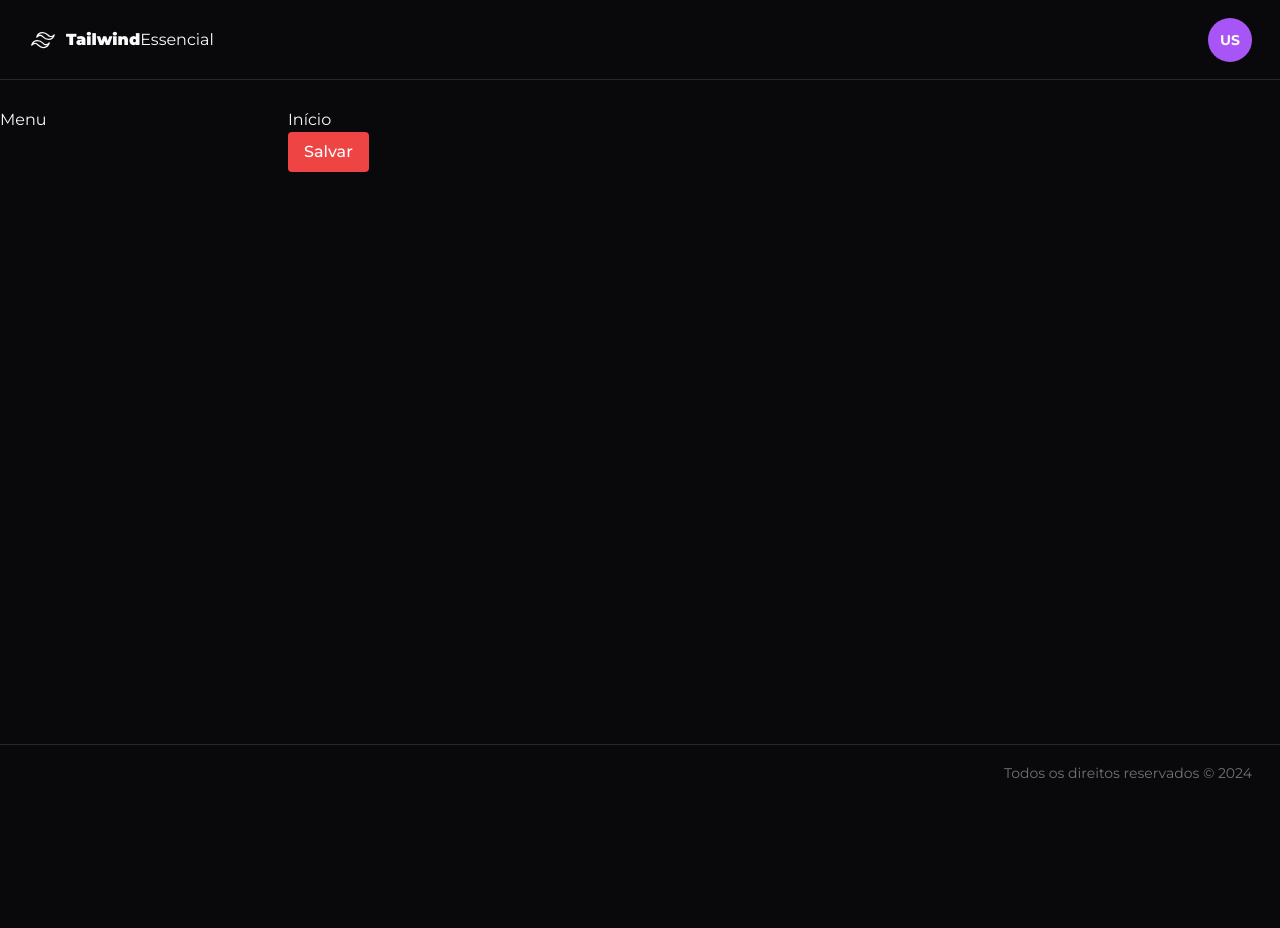
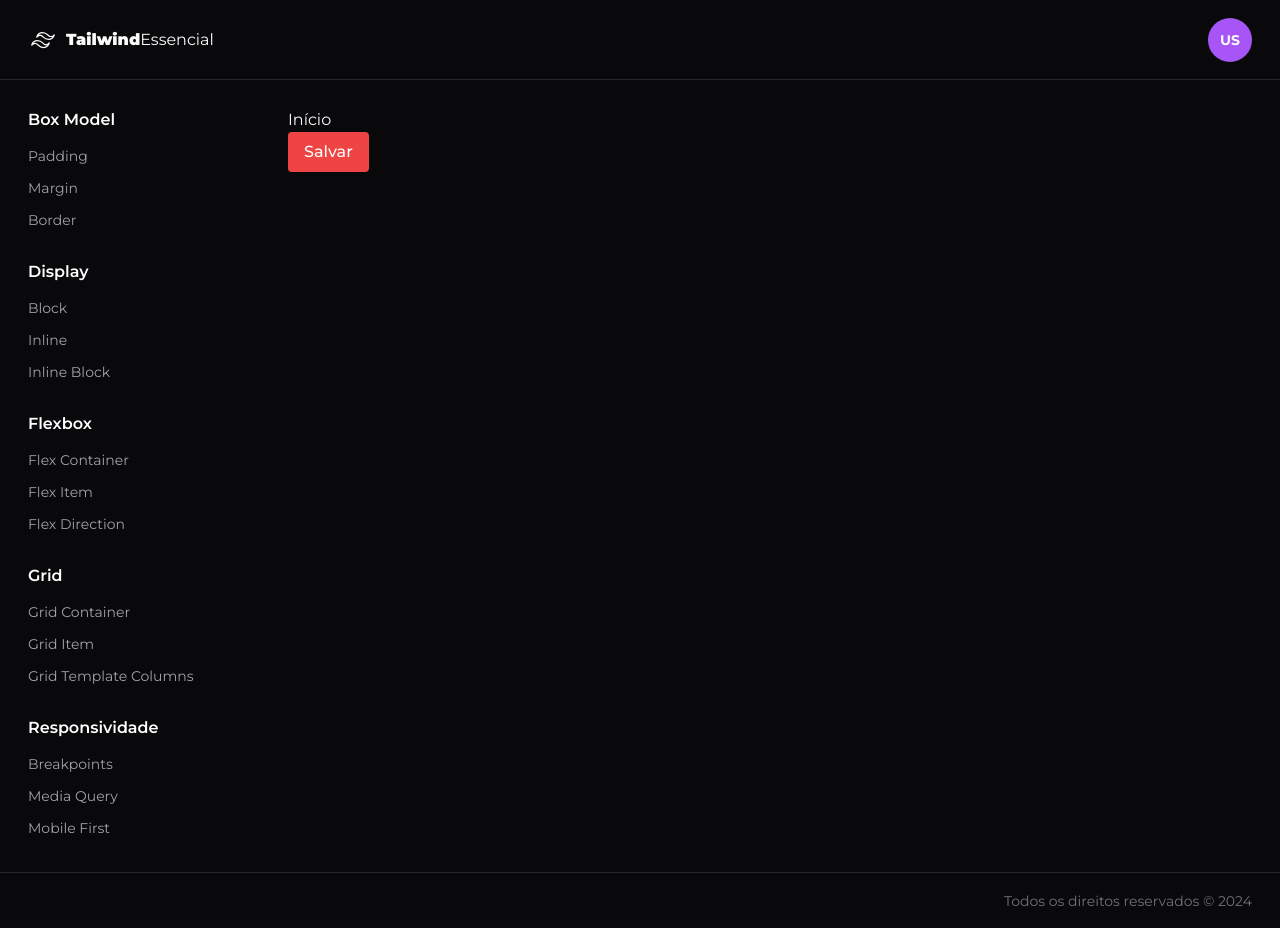
Before and after one commit to devkauah/landing_page, a Next.js app: page / in a window 1280 px wide. Before the commit the page ends 800 px from the top, so only its background shows below. Built offline with nearby package versions, Linux system fonts and the light colour scheme.

Commit message:
cria menu

```diff
--- a/src/components/template/Menu.tsx
+++ b/src/components/template/Menu.tsx
@@ -1,3 +1,5 @@
+import MenuGrupo from "./MenuGrupo"
+import MenuItem from "./MenuItem"
 
 
 export interface MenuProps {
@@ -6,8 +8,34 @@ export interface MenuProps {
 
 export default function Menu(props:MenuProps) {
     return (
-        <aside className={`${ props.className ?? '' }`}>
-            <nav>Menu</nav>
+        <aside className={`px-7 ${ props.className ?? '' }`}>
+            <nav className="flex flex-col gap-6">
+                <MenuGrupo label="Box Model">
+                    <MenuItem label="Padding" href="/padding"/>
+                    <MenuItem label="Margin" href="/margin"/>
+                    <MenuItem label="Border" href="/border"/>
+                </MenuGrupo>
+                <MenuGrupo label="Display">
+                    <MenuItem label="Block" href="/block"/>
+                    <MenuItem label="Inline" href="/inline"/>
+                    <MenuItem label="Inline Block" href="/inline-block"/>
+                </MenuGrupo>
+                <MenuGrupo label="Flexbox">
+                    <MenuItem label="Flex Container" href="/flex-container"/>
+                    <MenuItem label="Flex Item" href="/flex-item"/>
+                    <MenuItem label="Flex Direction" href="/flex-direction"/>
+                </MenuGrupo>
+                <MenuGrupo label="Grid">
+                    <MenuItem label="Grid Container" href="/grid-container"/>
+                    <MenuItem label="Grid Item" href="/grid-item"/>
+                    <MenuItem label="Grid Template Columns" href="/grid-template-columns"/>
+                </MenuGrupo>
+                <MenuGrupo label="Responsividade">
+                    <MenuItem label="Breakpoints" href="/breakpoints"/>
+                    <MenuItem label="Media Query" href="/media-query"/>
+                    <MenuItem label="Mobile First" href="/mobile-first"/>
+                </MenuGrupo>
+            </nav>
         </aside>
     )
 }
--- /dev/null
+++ b/src/components/template/MenuGrupo.tsx
@@ -0,0 +1,24 @@
+import { ReactNode } from "react";
+
+
+export interface MenuGrupoProps {
+    label:string;
+    children?:ReactNode;
+    className?:string;
+};
+
+export default function MenuGrupo(props:MenuGrupoProps) {
+    return (
+        <div
+            className={`
+                flex flex-col gap-2
+                ${ props.className ?? '' }
+            `}
+        >
+            <span className="text-white font-semibold">{ props.label }</span>
+            <div>
+                { props.children }
+            </div>
+        </div>
+    );
+};
--- /dev/null
+++ b/src/components/template/MenuItem.tsx
@@ -0,0 +1,21 @@
+import Link from "next/link"
+
+export interface MenuItemProps {
+    label:string;
+    href:string;
+    className?:string
+};
+
+export default function MenuItem(props:MenuItemProps) {
+    return (
+        <Link
+            href={ props.href }
+            className={`
+                flex py-1.5 hover:underline
+                ${ props.className ?? '' }
+            `}
+        >
+            <span className="text-zinc-400 text-sm">{ props.label }</span>
+        </Link>
+    )
+}
--- a/src/components/template/Pagina.tsx
+++ b/src/components/template/Pagina.tsx
@@ -12,7 +12,7 @@ export default function Pagina(props:PaginaProps) {
         <div className="flex flex-col min-h-screen">
             <Cabecalho className="h-20"/>
             <div className="flex-1 flex boxed">
-                <Menu className="w-72 py-7"/>
+                <Menu className="hidden lg:block lg:w-64 xl:w-72 w-72 py-7"/>
                 <main className="flex-1 py-7">{ props.children }</main>
             </div>
             <Rodape className="h-14"/>
```
